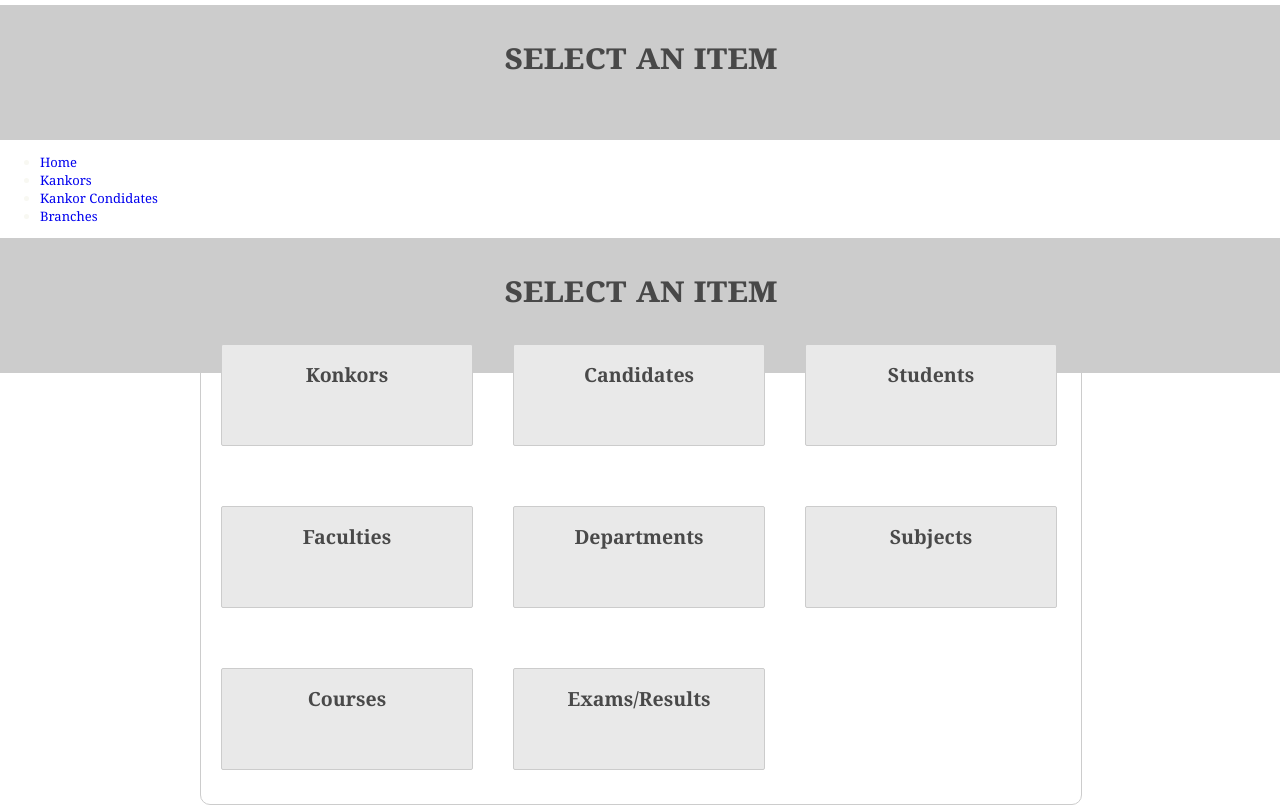
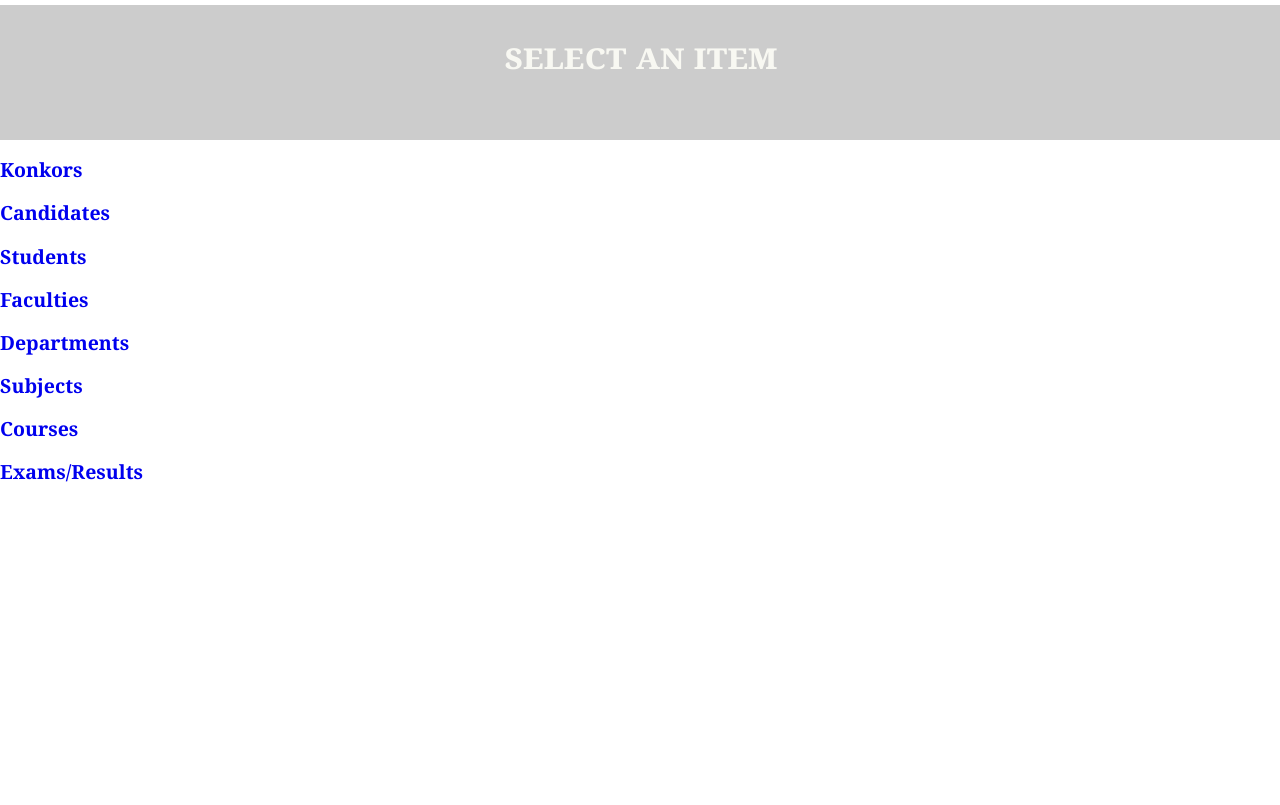
Before and after one commit to iioi28/university, a CodeIgniter app: page /university/index.php/main/index in a window 1280 px wide. After the commit the page ends 482 px from the top, so only its background shows below. Run offline with CodeIgniter, Linux system fonts and the light colour scheme.

Commit message:
Update main.php

```diff
--- a/application/views/main/main.php
+++ b/application/views/main/main.php
@@ -1,72 +1,30 @@
 
-		<style>
-			#header h1{
-				font:40 calibri;
-				color:#484848;
-			}
-			.homelink{
-				text-decoration:none;
-			}
-			#main_container{
-				border:1px solid #ccc;
-				border-radius:10px;
-				width:880px;
-				height:490px;
-				margin:auto;
-			}
-			.item{
-				float:left;
-				border:1px solid #ccc;
-				border-radius:2px;
-				width:250px;
-				height:100px;
-				margin:30px 20px;
-				background:#e9e9e9;
-				text-align:center;
-				font:22 comic;
-				color:#494949;
-			}
-			.item:hover{
-				background:#ccc;
-				cursor:pointer;
-			}
-		</style>
 <html>
 	<div id="kankor_div">
 
 	<title>university</title>
+	</div>
 	<body>
-		<ul>
-			<li><a href="<?=base_url()?>main"><?=$this->lang->line('home')?></a></li>
-			<li><a href="<?=base_url()?>kankor"><?=$this->lang->line('kankor')?></a></li>
-			<li><a href="<?=base_url()?>kankor"><?=$this->lang->line('kankor_condidates')?></a></li>
-			<li><a href="<?=base_url()?>kankor"><?=$this->lang->line('branches')?></a></li>
-
-		</ul>
-	</div>
-		<div id="header">
-			<h1 align="center"> select an item </h1>
-		<div>
 		<div id="main_container">
-			<a class="homelink" class="home-link" href="<?php echo base_url().'index.php/konkors';?>">
+			<a class="homelink" class="home-link" href="<?php echo base_url().'kankor';?>">
 			<div class="item">
 				<h2>Konkors</h2>
 			</div>
 			</a>
 
-			<a class="homelink" href="<?php echo base_url().'index.php/candidates';?>">
+			<a class="homelink" href="<?php echo base_url().'candidates';?>">
 			<div class="item">
 				<h2>Candidates</h2>
 			</div>
 			</a>
 
-			<a class="homelink" href="<?php echo base_url().'index.php/students';?>">
+			<a class="homelink" href="<?php echo base_url().'students';?>">
 			<div class="item">
 				<h2>Students</h2>
 			</div>
 			</a>
 
-			<a class="homelink" href="<?php echo base_url().'index.php/faculties';?>">
+			<a class="homelink" href="<?php echo base_url().'faculties';?>">
 			<div class="item">
 				<h2>Faculties</h2>
 			</div>
@@ -95,6 +53,6 @@
 				<h2>Exams/Results</h2>
 			</div>
 			</a>
-
+		</div>
 	</body>
 </html>
```
